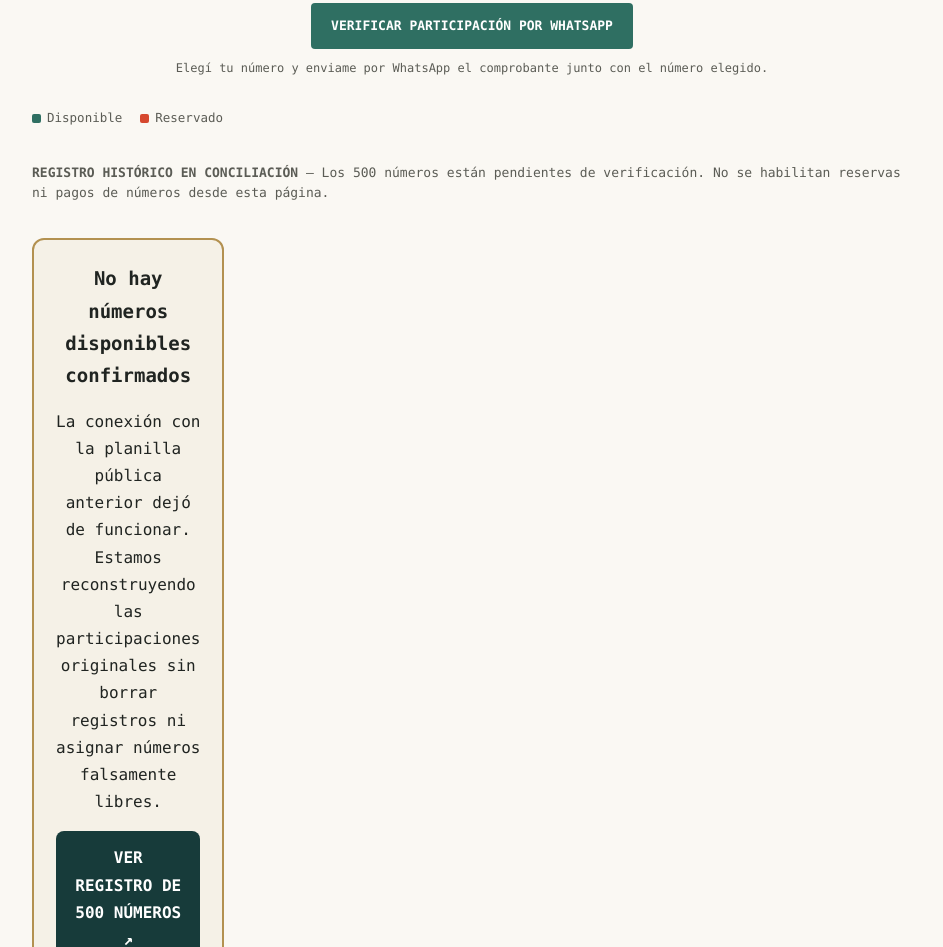
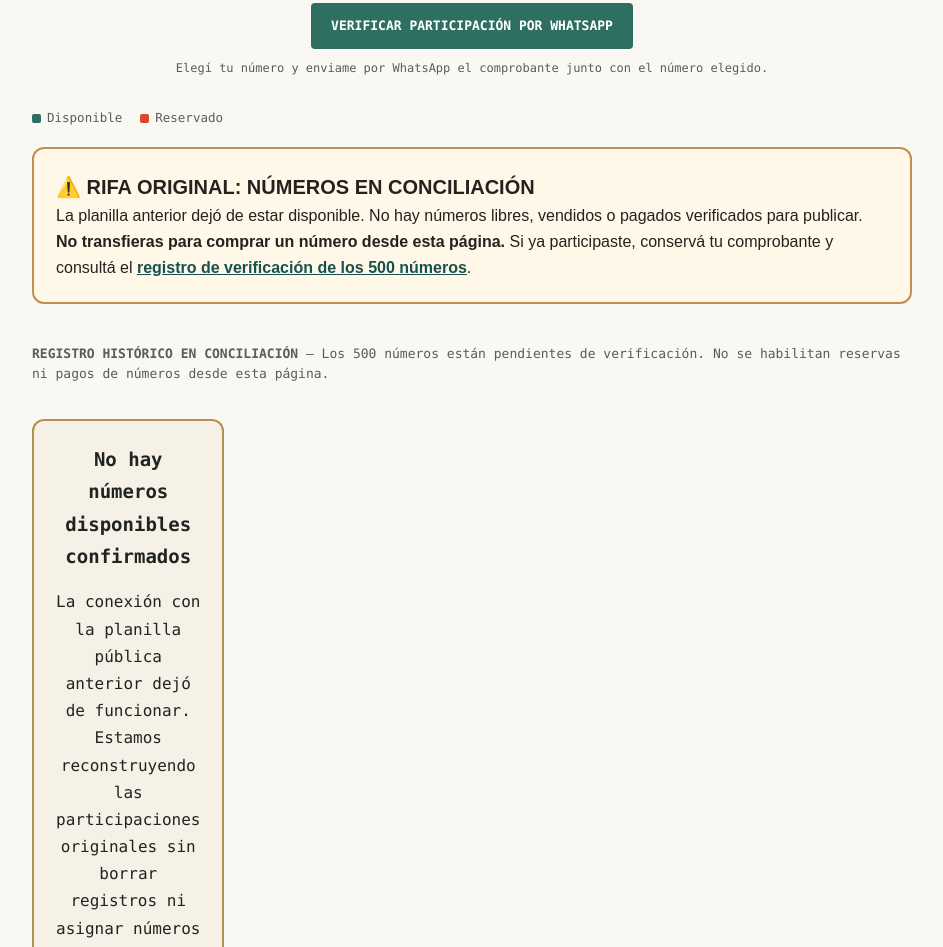
Before and after one commit to caye2404/rifacaye, a plain HTML site: page index.html in a window 1280 px wide. Shown: the part 4357-5304 px from the top of the page, without its empty margins (168-1111 px from the left). Drawn offline with Linux system fonts and the light colour scheme; no server answers.

Commit message:
Mostrar aviso estático de conciliación y suspender instrucciones de compra de rifa original

```diff
--- a/index.html
+++ b/index.html
@@ -801,7 +801,8 @@
   </div>
 
 
-  <!-- ESTADO -->
+  <div role="status" style="margin:20px auto;padding:22px;max-width:980px;border:2px solid #bf9051;border-radius:12px;background:#fff8e9;color:#25211e;font-family:Arial,sans-serif;line-height:1.6"><strong style="display:block;font-size:20px">⚠️ RIFA ORIGINAL: NÚMEROS EN CONCILIACIÓN</strong>La planilla anterior dejó de estar disponible. No hay números libres, vendidos o pagados verificados para publicar. <strong>No transfieras para comprar un número desde esta página.</strong> Si ya participaste, conservá tu comprobante y consultá el <a style="font-weight:bold;color:#17514e;text-decoration:underline" href="https://caye2404.github.io/recaudacioncaye/rifa-500.html">registro de verificación de los 500 números</a>.</div>
+<!-- ESTADO -->
 
   <div id="status" class="status-msg">
     Cargando números…
```
